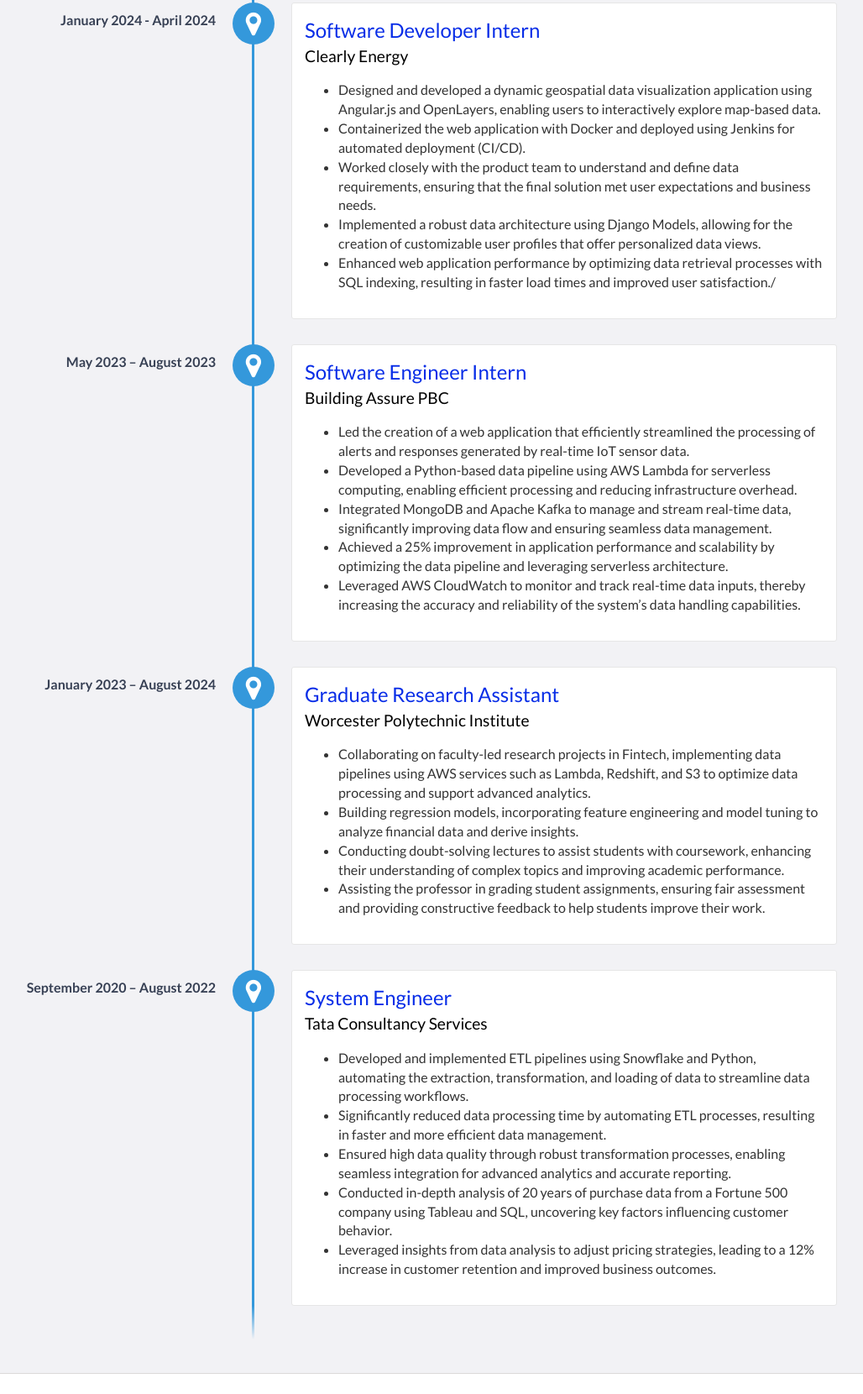
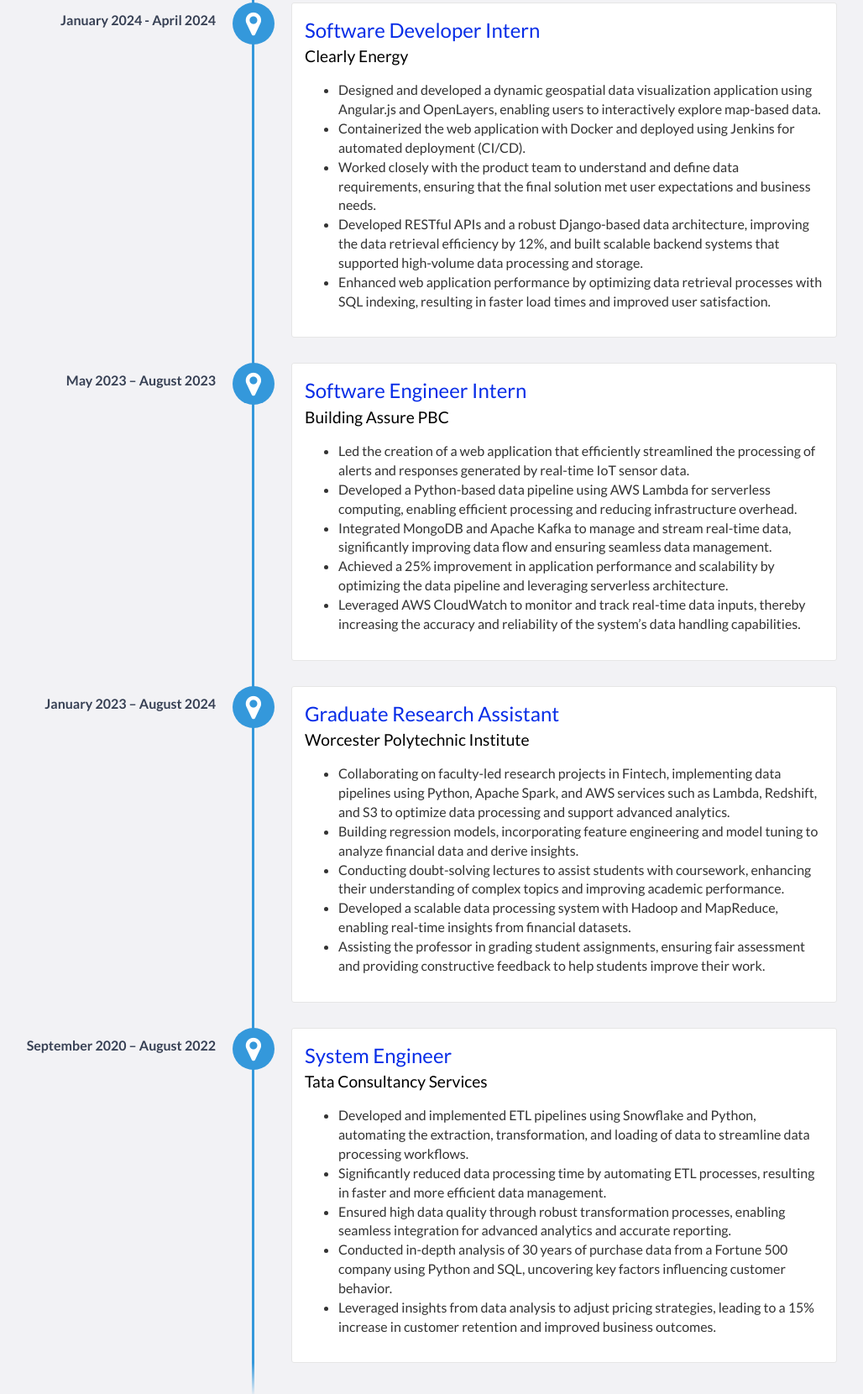
Before and after one commit to padmeshnaik/Padmesh.github.io, a website: page index.html in a window 1280 px wide. Shown: the part 1808-3468 px from the top of the page at 84% size, without its empty margins (143-1171 px from the left). Drawn offline with nearby package versions, Linux system fonts and the light colour scheme.

Commit message:
Update index.html

```diff
--- a/index.html
+++ b/index.html
@@ -103,7 +103,7 @@
                     <li>Implementing Search Engine Optimization (SEO) strategies to enhance website visibility and traffic, leveraging analytics tools to monitor performance metrics and adjusting tactics for optimal user engagement. </li>
                     <li>Creating RESTful APIs using AWS API Gateway to facilitate efficient and secure data interactions between services, improving the overall functionality and integration of web applications.</li>
 		    <li>Improving user experience by implementing advanced features such as product recommendations, dynamic filtering, and order tracking systems, leading to increased user engagement and satisfaction.</li>
-		    <li>Designing flexible database schemas and configuring AWS RDS (MySQL) instances to ensure efficient data management, maintaining high availability and reliability of data across web applications./</li>
+		    <li>Designing flexible database schemas and configuring AWS RDS (MySQL) instances to ensure efficient data management, maintaining high availability and reliability of data across web applications.</li>
                 </ul>
             </div>
 
@@ -114,8 +114,8 @@
                     <li>Designed and developed a dynamic geospatial data visualization application using Angular.js and OpenLayers, enabling users to interactively explore map-based data. </li>
                     <li>Containerized the web application with Docker and deployed using Jenkins for automated deployment (CI/CD). </li>
                     <li>Worked closely with the product team to understand and define data requirements, ensuring that the final solution met user expectations and business needs.</li>
-		    <li>Implemented a robust data architecture using Django Models, allowing for the creation of customizable user profiles that offer personalized data views.</li>
-		    <li>Enhanced web application performance by optimizing data retrieval processes with SQL indexing, resulting in faster load times and improved user satisfaction./</li>
+		    <li>Developed RESTful APIs and a robust Django-based data architecture, improving the data retrieval efficiency by 12%, and built scalable backend systems that supported high-volume data processing and storage.</li>
+		    <li>Enhanced web application performance by optimizing data retrieval processes with SQL indexing, resulting in faster load times and improved user satisfaction.</li>
                 </ul>
             </div>
 
@@ -136,9 +136,10 @@
                 <h3 style="color: rgb(8, 45, 231); font-weight : 500;">Graduate Research Assistant</h3>
                 <h4 style="color: #000000; font-weight : 400;">Worcester Polytechnic Institute</h4>
                 <ul>
-                    <li>Collaborating on faculty-led research projects in Fintech, implementing data pipelines using AWS services such as Lambda, Redshift, and S3 to optimize data processing and support advanced analytics.</li>
+                    <li>Collaborating on faculty-led research projects in Fintech, implementing data pipelines using Python, Apache Spark, and AWS services such as Lambda, Redshift, and S3 to optimize data processing and support advanced analytics.</li>
                     <li>Building regression models, incorporating feature engineering and model tuning to analyze financial data and derive insights.</li>
                     <li>Conducting doubt-solving lectures to assist students with coursework, enhancing their understanding of complex topics and improving academic performance.</li>
+		    <li>Developed a scalable data processing system with Hadoop and MapReduce, enabling real-time insights from financial datasets.</li>
 		    <li>Assisting the professor in grading student assignments, ensuring fair assessment and providing constructive feedback to help students improve their work.</li>
                 </ul>
             </div>
@@ -150,8 +151,8 @@
                     <li>Developed and implemented ETL pipelines using Snowflake and Python, automating the extraction, transformation, and loading of data to streamline data processing workflows.</li>
                     <li>Significantly reduced data processing time by automating ETL processes, resulting in faster and more efficient data management.</li>
                     <li>Ensured high data quality through robust transformation processes, enabling seamless integration for advanced analytics and accurate reporting.</li>
-		    <li>Conducted in-depth analysis of 20 years of purchase data from a Fortune 500 company using Tableau and SQL, uncovering key factors influencing customer behavior.</li>
-		    <li>Leveraged insights from data analysis to adjust pricing strategies, leading to a 12% increase in customer retention and improved business outcomes.</li>
+		    <li>Conducted in-depth analysis of 30 years of purchase data from a Fortune 500 company using Python and SQL, uncovering key factors influencing customer behavior.</li>
+		    <li>Leveraged insights from data analysis to adjust pricing strategies, leading to a 15% increase in customer retention and improved business outcomes.</li>
                 </ul>
             </div>
         </div>
```
